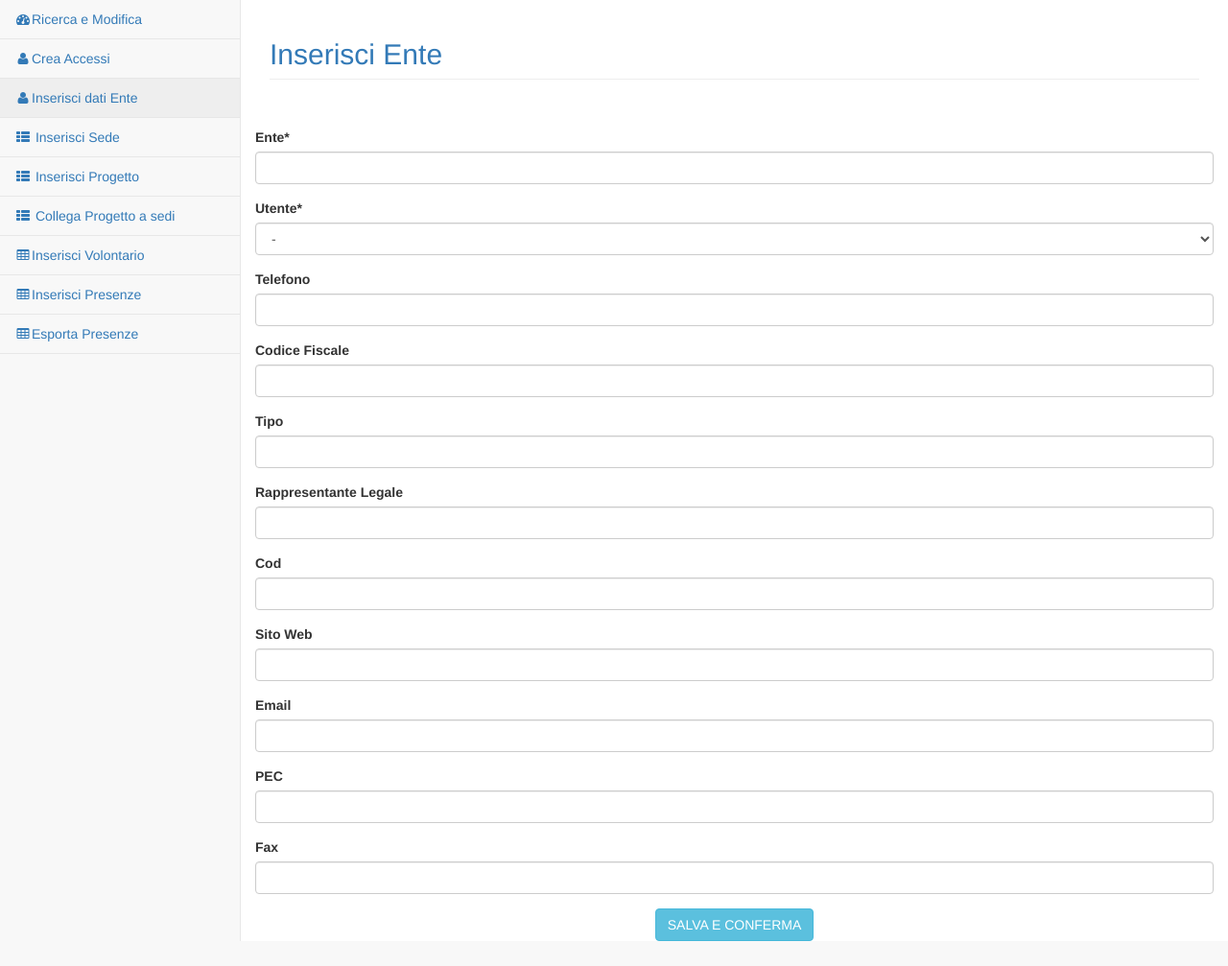
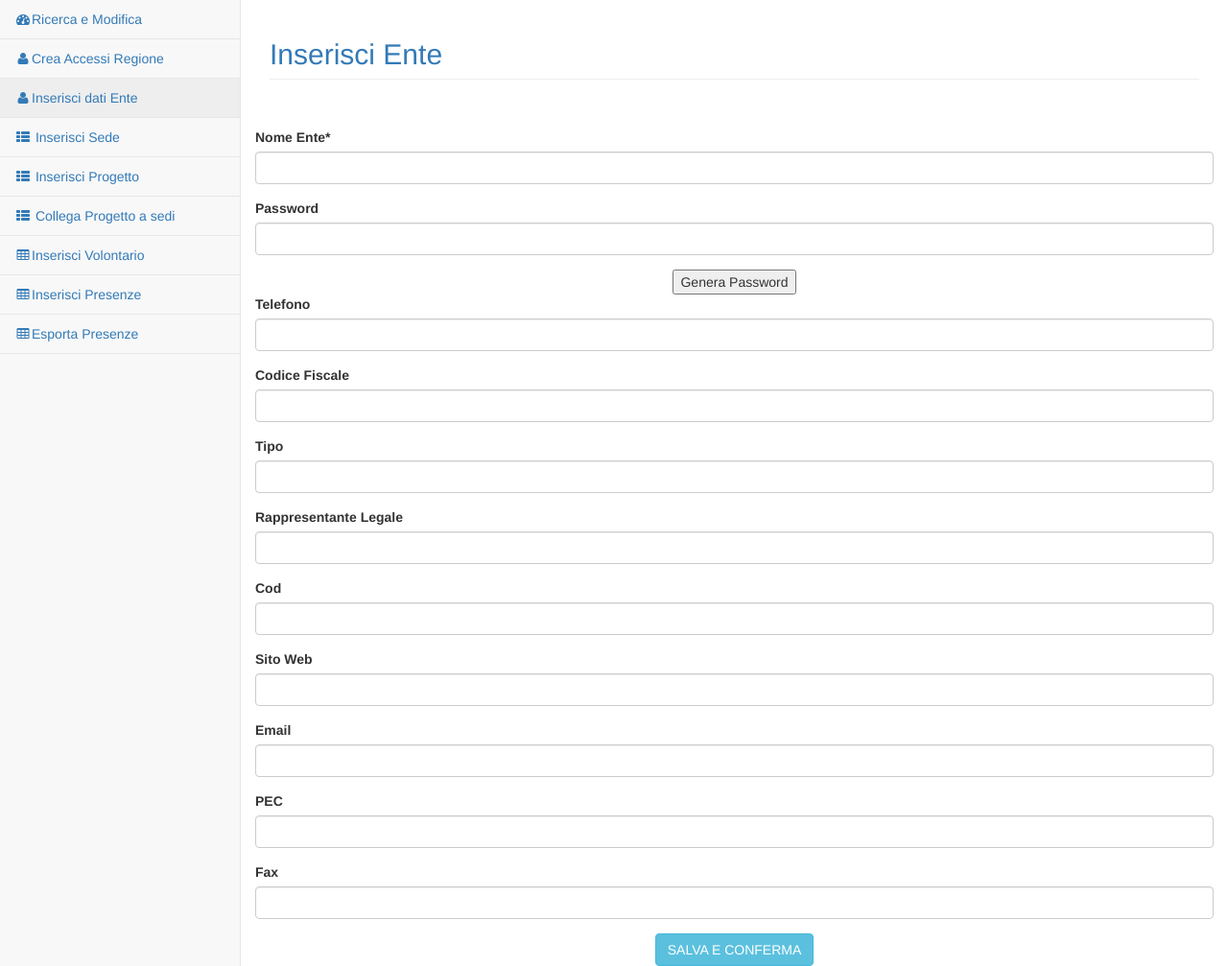
Before and after one commit to ferry1989/progettoCooperative, a PHP site: page /inserisciEnte.php in a window 1280 px wide. Shown: the part 51-1058 px from the top of the page at 96% size. Before the commit the page ends 1032 px from the top, so only its background shows below. Run offline with PHP 8.4, Linux system fonts and the light colour scheme; the visitor is signed in with stand-in values (Sample User, id 1).

Commit message:
modifiche per aggiustamenti

```diff
--- a/script/insert_sedeprogetto.php
+++ b/script/insert_sedeprogetto.php
@@ -16,7 +16,7 @@
 			$result = mysqli_query($con,$verificaRegione);
 
 			if ($result->num_rows == 0) {
-				$msg = array("error"=>"Regione non esistente!");
+				$msg = array("error"=>"Sede non esistente!");
 				echo json_encode($msg);
 				mysqli_close($con);
 				return;
--- a/script/insert_utente.php
+++ b/script/insert_utente.php
@@ -8,7 +8,7 @@
 		$utente = json_decode($foo, true);
 		$user = mysqli_real_escape_string($con, $utente['user']);
 		$password = mysqli_real_escape_string($con, $utente['password']);
-		$admin = mysqli_real_escape_string($con, $utente['admin']);
+		$admin = 1;
 
 
 		$verificaUtente = "SELECT id_utente FROM utente where user='$user'";
--- a/script/login.php
+++ b/script/login.php
@@ -16,8 +16,10 @@ $msg = "";
 			session_start();
 			$_SESSION['isAdmin'] = $row["isAdmin"];
 			$_SESSION['username'] = trim($row["user"]);
-			$_SESSION['id_ente'] = trim($row["id_ente"]);
-			$_SESSION['nomeEnte'] = trim($row["nomeEnte"]);
+			if( $row["isAdmin"] == 0 ){
+				$_SESSION['id_ente'] = trim($row["id_ente"]);
+				$_SESSION['nomeEnte'] = trim($row["nomeEnte"]);
+			}
 			$msg = array("success"=>"Login Effettuato");
 			header("location: ../site/dashboard.php");
 		}
--- a/script/seleziona_enti.php
+++ b/script/seleziona_enti.php
@@ -40,7 +40,9 @@
 
 		$result = mysqli_query($con,$selezionaEnti);
 		$msg = array();
-		array_push($msg,array("fillForm"=>$fillForm));
+		if( !empty($fillForm)){
+			array_push($msg,array("fillForm"=>$fillForm));
+		}
 		while($row = $result->fetch_assoc()) {
 			$addEnte = array("id_ente"=>$row["id_ente"], "telefono"=>$row["telefono"], "nomeEnte"=>$row["nomeEnte"], "codfis"=>$row["codfis"], "tipo"=>$row["tipo"], "rapplegale"=>$row["rapplegale"], "cod"=>$row["cod"], "web"=>$row["web"], "email"=>$row["email"], "pec"=>$row["pec"], "fax"=>$row["fax"]);
 			array_push($msg, $addEnte);
--- a/script/seleziona_progetti.php
+++ b/script/seleziona_progetti.php
@@ -35,7 +35,9 @@
 
 		$result = mysqli_query($con,$selezionaProgetti);
 		$msg = array();
-		array_push($msg,array("fillForm"=>$fillForm));
+		if( !empty($fillForm)){
+			array_push($msg,array("fillForm"=>$fillForm));
+		}
 		while($row = $result->fetch_assoc()) {
 			$addProgetto = array("id_progetto"=>$row["id_progetto"], "titolo"=>$row["titolo"], "annobando"=>$row["annobando"],"id_ente"=>$row["id_ente"], "settoreprevalente"=>$row["settoreprevalente"], "altrosettore"=>$row["altrosettore"], "sedidiattuazione"=>$row["sedidiattuazione"], "numerovolontari"=>$row["numerovolontari"], "numgiornidiservizio"=>$row["numgiornidiservizio"], "nhorestettiman"=>$row["nhorestettiman"], "24sett"=>$row["24sett"], "28sett"=>$row["28sett"], "36sett"=>$row["36sett"]);
 			array_push($msg, $addProgetto);
--- a/script/seleziona_sedi.php
+++ b/script/seleziona_sedi.php
@@ -25,7 +25,9 @@
 
 		$result = mysqli_query($con,$selezionaSedi);
 		$msg = array();
-		array_push($msg,array("fillForm"=>$fillForm));
+		if( !empty($fillForm)){
+			array_push($msg,array("fillForm"=>$fillForm));
+		}
 		while($row = $result->fetch_assoc()) {
 			$addSede = array("id_sede"=>$row["id_sede"], "id_ente"=>$row["id_ente"], "indirizzo"=>$row["indirizzo"], "denominazione"=>$row["denominazione"], "numvolontari"=>$row["numvolontari"], "provincia"=>$row["provincia"], "comune"=>$row["comune"], "numcivico"=>$row["numcivico"], "capsede"=>$row["capsede"], "telefono"=>$row["telefono"], "fax"=>$row["fax"], "titologiuridico"=>$row["titologiuridico"], "sitoweb"=>$row["sitoweb"], "emailordinaria"=>$row["emailordinaria"]);
 			array_push($msg, $addSede);
--- a/site/dashboard.php
+++ b/site/dashboard.php
@@ -53,7 +53,7 @@
 		<div id="page-wrapper">
 			<div class="row">
 				<div class="col-lg-12">
-					<h2 class="page-header text-primary">Benvenuto <?php echo $_SESSION['nomeEnte'] ?></h2>
+					<h2 class="page-header text-primary">Benvenuto <?php if( !empty($_SESSION['nomeEnte']) ) echo $_SESSION['nomeEnte'] ?></h2>
 				</div>
 			</div>
 			<div class="response-message"></div>
--- a/site/include/menu.php
+++ b/site/include/menu.php
@@ -41,7 +41,7 @@
 					        if($_SESSION['isAdmin'] == 1){
 				        ?>
 						<li>
-                            <a href="inserisciUtente.php"><i class="fa fa-user fa-fw"></i><span data-toggle="modal" data-target="#inserisciente">Crea Accessi</span></a>
+                            <a href="inserisciUtente.php"><i class="fa fa-user fa-fw"></i><span data-toggle="modal" data-target="#inserisciente">Crea Accessi Regione</span></a>
                         </li>
 						 <li>
                             <a href="inserisciEnte.php"><i class="fa fa-user fa-fw"></i><span data-toggle="modal" data-target="#inserisciente">Inserisci dati Ente</span></a>
--- a/site/inserisciEnte.php
+++ b/site/inserisciEnte.php
@@ -60,16 +60,16 @@
 			<div class="row">
 				<div class="ente">
 					<div class="form-group">
-						<label for="exampleFormControlInput1">Ente*</label>
+						<label for="exampleFormControlInput1">Nome Ente*</label>
 						<input type="text" class="form-control" name="nomeEnte">
 					</div>
 
 					<div class="form-group">
-						<label for="exampleFormControlSelect3">Utente*</label>
-						<select class="form-control" id="seleziona_utenti" name="id_utente">
-							<option value="-1">-</option>
-						</select>
+						<label for="exampleFormControlInput2">Password</label>
+						<input type="text" class="form-control" name="password" type="password">
 					</div>
+
+					<button type="submit" class="center-block genpassword" >Genera Password</button>
 
 					<div class="form-group">
 					<label for="exampleFormControlInput1">Telefono</label>
--- a/site/js/libform.js
+++ b/site/js/libform.js
@@ -74,7 +74,7 @@ function fillSelect (forms) {
             let json = {'fillForm':form.name};
             let success = fillForm;
 
-            callAjax(json,url,success,form);
+            callAjax(json,url,success);
         }
     }
 }
--- a/site/js/util.js
+++ b/site/js/util.js
@@ -22,6 +22,11 @@ function checkMandatoryFields(forms,labels) {
         cont++;
     }
     return true;
+}
+
+function generatePassword() {
+    var randomPassword = Math.random().toString(36).slice(-10)+Math.random().toString(36).slice(-5);
+    $('input[name="password"]').val(randomPassword);
 }
 
 $(document).ready(function() {
@@ -51,4 +56,6 @@ $(document).ready(function() {
         }
     });
 
+    $(document).on('click','.genpassword',generatePassword);
+
 });
```
Also changed, not shown: script/insert_ente.php (+12 -1 lines), site/inserisciSediProgetto.php (+4 -4 lines), site/inserisciUtente.php (+1 -8 lines).
